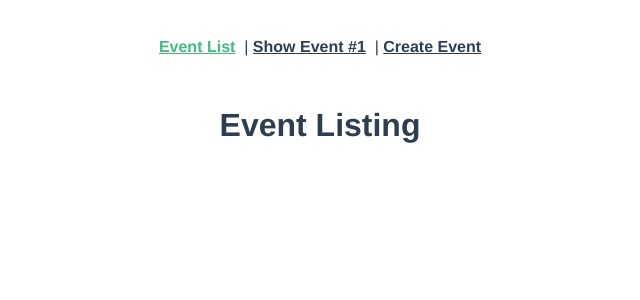
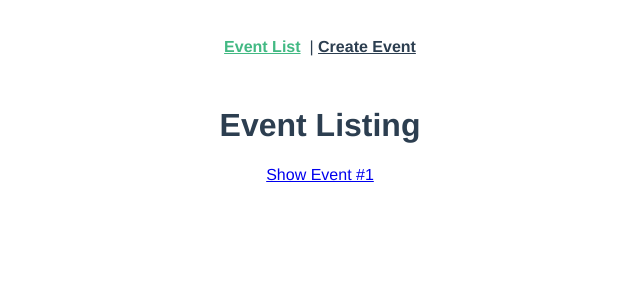
Before and after one commit to IamManchanda/real-world-vue, a Vue app: page / in a window 1280 px wide. Shown: the top 300 px of the page, without its empty margins (320-960 px from the left). Built offline with nearby package versions, Linux system fonts and the light colour scheme.

Commit message:
Dynamic Routes Revision!

```diff
--- a/src/App.vue
+++ b/src/App.vue
@@ -2,7 +2,6 @@
   <div id="app">
     <div id="nav">
       <router-link :to="eventList">Event List</router-link>&nbsp; |
-      <router-link :to="eventShow">Show Event #1</router-link>&nbsp; |
       <router-link :to="eventCreate">Create Event</router-link>
     </div>
     <router-view />
@@ -11,14 +10,12 @@
 
 <script>
 const eventList = { name: "event-list" };
-const eventShow = { name: "event-show" };
 const eventCreate = { name: "event-create" };
 
 export default {
   data() {
     return {
       eventList,
-      eventShow,
       eventCreate,
     };
   },
--- a/src/router.js
+++ b/src/router.js
@@ -16,9 +16,10 @@ export default new Router({
       component: EventList,
     },
     {
-      path: "/event",
+      path: "/event/:eventId",
       name: "event-show",
       component: EventShow,
+      props: true,
     },
     {
       path: "/event/create",
--- a/src/views/EventList.vue
+++ b/src/views/EventList.vue
@@ -1,11 +1,25 @@
 <template>
   <div>
     <h1>Event Listing</h1>
+    <router-link :to="eventShow">Show Event #1</router-link>
   </div>
 </template>
 
 <script>
-export default {};
+const eventShow = {
+  name: "event-show",
+  params: {
+    eventId: 1,
+  },
+};
+
+export default {
+  data() {
+    return {
+      eventShow,
+    };
+  },
+};
 </script>
 
 <style></style>
--- a/src/views/EventShow.vue
+++ b/src/views/EventShow.vue
@@ -1,11 +1,18 @@
 <template>
   <div>
-    <h1>Showing Event #1</h1>
+    <h1>Showing Event #{{ eventId }}</h1>
   </div>
 </template>
 
 <script>
-export default {};
+export default {
+  props: {
+    eventId: {
+      type: Number,
+      default: 0,
+    },
+  },
+};
 </script>
 
 <style></style>
```
